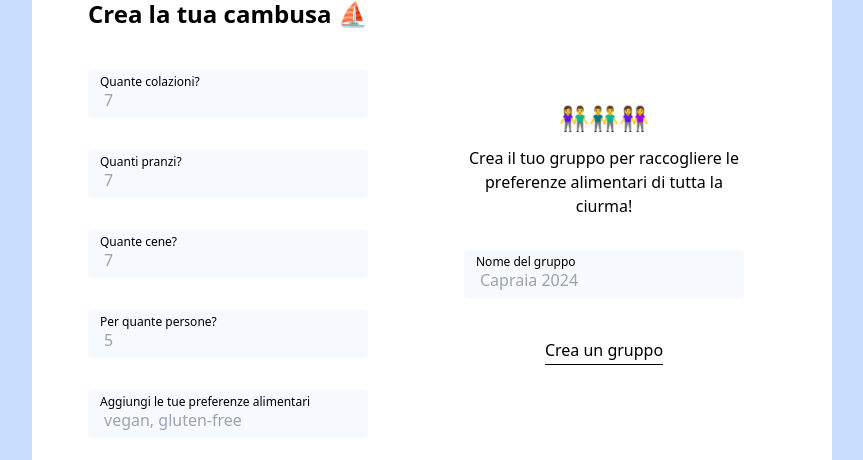
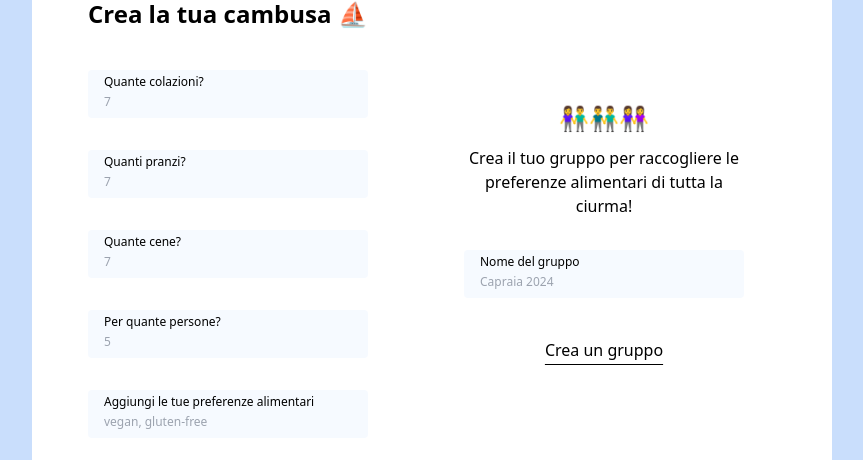
Before and after one commit to artscomi/cambusa, a Next.js app: page / in a window 1280 px wide. Shown: the part 202-662 px from the top of the page, without its empty margins (208-1071 px from the left). Built offline with nearby package versions, Linux system fonts and the light colour scheme.

Commit message:
chore(): improve textInput style

```diff
--- a/components/MealPlanner/TextInput/index.tsx
+++ b/components/MealPlanner/TextInput/index.tsx
@@ -15,7 +15,7 @@ export const TextInput = ({
 }: TextInputProps) => (
   <div className="relative mb-8 last:mb-0">
     <label
-      className="block absolute translate-y-1 text-xs left-3 transition-all"
+      className="block absolute text-xs left-4 top-1"
       htmlFor={id}
     >
       {label}
--- a/styles/globals.css
+++ b/styles/globals.css
@@ -21,6 +21,11 @@ body {
   background: rgba(var(--background-start-rgb), 0.6);
 }
 
+input::placeholder,
+textarea::placeholder {
+  font-size: 12px;
+}
+
 @layer utilities {
   .text-balance {
     text-wrap: balance;
```
